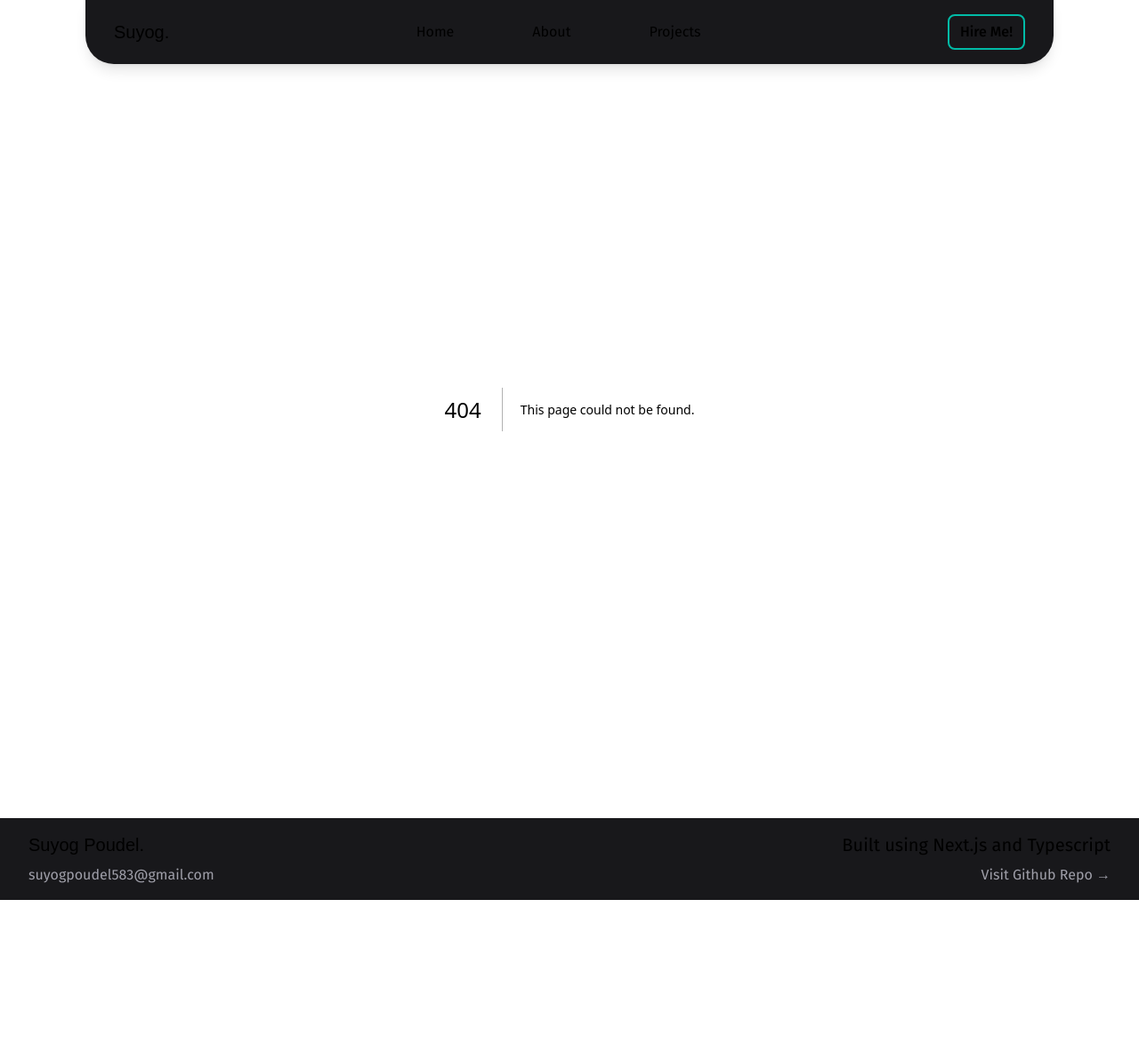
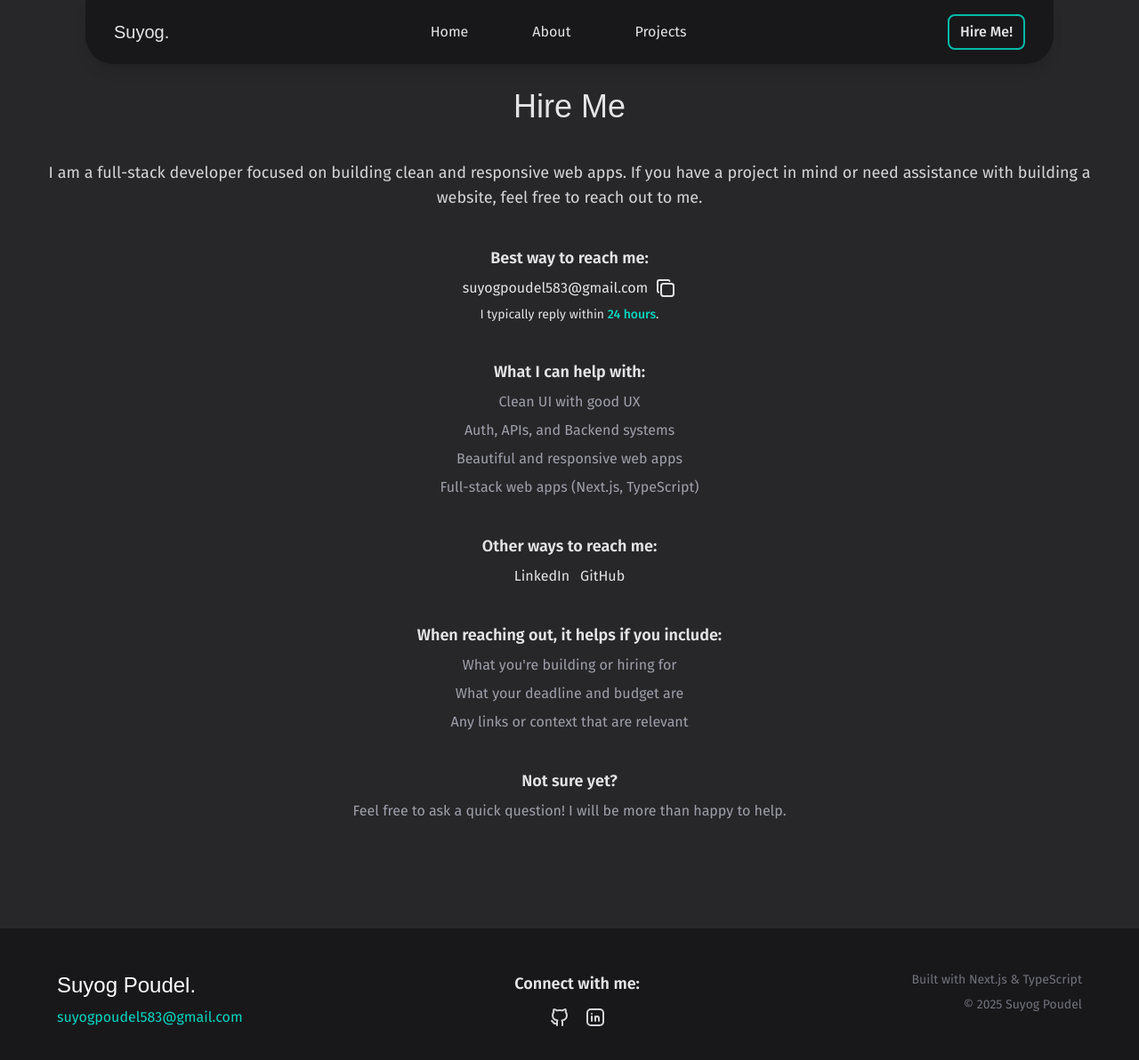
Before and after one commit to suyogpoudel/portfolio-new, a Next.js app: page /hire-me in a window 1280 px wide. Before the commit this address had no page. Shown: the top 1192 px of the page at 89% size. Before the commit the page ends 1012 px from the top, so only its background shows below. Built offline with nearby package versions, Linux system fonts and the light colour scheme; a web font is replaced by a local one.

Commit message:
made hire-me page and improved  seo

```diff
--- a/app/about/page.tsx
+++ b/app/about/page.tsx
@@ -19,24 +19,28 @@ import Link from "next/link";
 
 export const metadata: Metadata = {
   title: "About | Suyog Poudel",
-  description: "ill write smth here",
+  description:
+    "18-year-old web dev from Nepal who loves coding, designing, and learning new tech. Here’s a peek into my skills and journey.",
+  twitter: {
+    card: "summary",
+    title: "About Suyog Poudel",
+    description: "Profile and skills of a full-stack web developer from Nepal.",
+    creator: "@__suyogpoudel",
+  },
 };
 
 const About = () => {
   const links = [
-    { src: "/", title: "Linkedin", icon: IconBrandLinkedin },
+    {
+      src: "https://www.linkedin.com/in/poudelsuyog/",
+      title: "Linkedin",
+      icon: IconBrandLinkedin,
+    },
     {
       src: "https://github.com/suyogpoudel",
       title: "Github",
       icon: IconBrandGithub,
     },
-    {
-      src: "https://www.facebook.com/suyogpoudel01",
-      title: "Facebook",
-      icon: IconBrandFacebook,
-    },
-    { src: "/", title: "Instagram", icon: IconBrandInstagram },
-    { src: "/", title: "X", icon: IconBrandX },
   ];
 
   const skills = [
@@ -86,7 +90,11 @@ const About = () => {
         <h1 className="text-4xl font-display mb-3">Suyog Poudel</h1>
         <div className="flex justify-center items-center gap-4">
           {links.map(({ src, title, icon: Icon }) => (
-            <Link href={src} key={title} target="_blank">
+            <Link
+              href={src}
+              key={title}
+              target="_blank"
+            >
               <Icon className="w-7 h-7 text-zinc-300 hover:text-teal-500 transition-colors duration-200" />
             </Link>
           ))}
--- /dev/null
+++ b/app/hire-me/page.tsx
@@ -0,0 +1,105 @@
+import CopyButton from "@/components/CopyButton";
+import { Metadata } from "next";
+import Link from "next/link";
+
+export const metadata: Metadata = {
+  title: "Hire Me | Suyog Poudel",
+  description:
+    "Need a web developer who writes clean code, designs nice UI, and sometimes makes things work on the first try? Let’s chat!",
+  twitter: {
+    card: "summary",
+    title: "Hire Suyog Poudel",
+    description:
+      "Get in touch to hire a full-stack web developer for your next project.",
+    creator: "@__suyogpoudel",
+  },
+};
+
+const HireMe = () => {
+  return (
+    <div className="flex flex-col justify-center items-center py-10">
+      <h1 className="font-display max-sm:text-3xl text-4xl mb-10">Hire Me</h1>
+      <p className="sm:text-lg text-zinc-300 text-center mb-5">
+        I am a full-stack developer focused on building clean and responsive web
+        apps. If you have a project in mind or need assistance with building a
+        website, feel free to reach out to me.
+      </p>
+
+      <div className="my-5 flex flex-col justify-center items-center gap-2">
+        <p className="text-lg font-semibold text-zinc-200">
+          Best way to reach me:
+        </p>
+        <div className="flex items-center gap-2">
+          <Link
+            href="mailto:suyogpoudel583@gmail.com"
+            className="hover:border-b transition-all duration-150"
+          >
+            suyogpoudel583@gmail.com
+          </Link>
+          <CopyButton textToCopy="suyogpoudel583@gmail.com" />
+        </div>
+        <p className="text-sm">
+          I typically reply within{" "}
+          <span className="text-teal-400 font-medium">24 hours</span>.
+        </p>
+      </div>
+
+      <div className="my-5 text-center">
+        <p className="text-lg font-semibold text-zinc-200 mb-2">
+          What I can help with:
+        </p>
+        <ul className="list-inside space-y-2 text-zinc-400">
+          <li>Clean UI with good UX</li>
+          <li>Auth, APIs, and Backend systems</li>
+          <li>Beautiful and responsive web apps</li>
+          <li>Full-stack web apps (Next.js, TypeScript)</li>
+        </ul>
+      </div>
+
+      <div className="my-5 text-center">
+        <p className="text-lg font-semibold text-zinc-200 mb-2">
+          Other ways to reach me:
+        </p>
+        <div className="flex gap-3 justify-center">
+          <Link
+            href="https://www.linkedin.com/in/poudelsuyog/"
+            target="_blank"
+            className="hover:border-b transition-all duration-150"
+          >
+            LinkedIn
+          </Link>
+
+          <Link
+            href="https://github.com/suyogpoudel"
+            target="_blank"
+            className="hover:border-b transition-all duration-150"
+          >
+            GitHub
+          </Link>
+        </div>
+      </div>
+
+      <div className="my-5 text-center">
+        <p className="text-lg font-semibold text-zinc-200 mb-2">
+          When reaching out, it helps if you include:
+        </p>
+        <ul className="list-inside space-y-2 text-zinc-400">
+          <li>What you're building or hiring for</li>
+          <li>What your deadline and budget are</li>
+          <li>Any links or context that are relevant</li>
+        </ul>
+      </div>
+
+      <div className="my-5 text-center">
+        <p className="text-lg font-semibold text-zinc-200 mb-2">
+          Not sure yet?
+        </p>
+        <p className="text-zinc-400">
+          Feel free to ask a quick question! I will be more than happy to help.
+        </p>
+      </div>
+    </div>
+  );
+};
+
+export default HireMe;
--- a/app/layout.tsx
+++ b/app/layout.tsx
@@ -21,16 +21,30 @@ const firaSans = Fira_Sans({
 
 export const metadata: Metadata = {
   title: "Portfolio | Suyog Poudel",
-  description: "Generated by create next app",
+  description:
+    "Hi! I'm Suyog, an 18-year-old web developer from Nepal. I build clean, responsive, and playful websites using Next.js, React, and modern web tech.",
   keywords: [
     "Suyog Poudel",
     "web developer",
-    "next.js dev",
-    "react js dev",
+    "full-stack developer",
+    "Next.js",
+    "React",
     "portfolio",
-    "ui/ux",
-    "web developer portfolio",
+    "UI/UX",
+    "responsive web apps",
   ],
+  twitter: {
+    card: "summary",
+    title: "Portfolio | Suyog Poudel",
+    description:
+      "Full-stack web developer building clean, responsive, and playful websites.",
+    creator: "@__suyogpoudel",
+  },
+  authors: [{ name: "Suyog Poudel" }],
+  robots: "index, follow",
+  icons: {
+    icon: "/favicon.ico",
+  },
 };
 
 export default function RootLayout({
--- a/app/page.tsx
+++ b/app/page.tsx
@@ -1,12 +1,19 @@
 import { Metadata } from "next";
 
 import * as motion from "motion/react-client";
-import Link from "next/link";
 import CTAButton from "@/components/CTAButton";
 
 export const metadata: Metadata = {
-  title: "Portfolio | Suyog Poudel",
-  description: "ill write smth here",
+  title: "Suyog Poudel | Full-Stack Web Developer Portfolio",
+  description:
+    "I make websites, break things, fix them, and sometimes even make them look good. Explore my portfolio and see what I can build for you.",
+  twitter: {
+    card: "summary",
+    title: "Suyog Poudel | Portfolio",
+    description:
+      "Full-stack web developer building clean and responsive web apps.",
+    creator: "@__suyogpoudel",
+  },
 };
 
 const Home = () => {
@@ -21,10 +28,10 @@ const Home = () => {
             color: "#4dabf7",
           }}
           animate={{
-            color: ["#4dabf7", "#3bc9db", "#38d9a9", "#3bc9db"],
+            color: ["#4dabf7", "#3bc9db", "#38d9a9", "#3bc9db", "#4dabf7"],
           }}
           transition={{
-            duration: 5,
+            duration: 7,
             repeat: Infinity,
           }}
         >
@@ -33,8 +40,8 @@ const Home = () => {
       </div>
 
       <h3 className="text-lg text-zinc-300 font-headings mb-5">
-        A guy with a laptop, can make somewhat decent looking websites, just
-        learning currently.
+        A guy with a laptop, building websites that actually work (and look
+        decent too).
       </h3>
 
       <CTAButton />
--- a/app/projects/page.tsx
+++ b/app/projects/page.tsx
@@ -4,7 +4,15 @@ import Link from "next/link";
 
 export const metadata: Metadata = {
   title: "Projects | Suyog Poudel",
-  description: "ill write smth here",
+  description:
+    "From quirky APIs to full-stack apps, here are my personal and client projects. Built with HTML, CSS, JS, React, and Next.js.",
+  twitter: {
+    card: "summary",
+    title: "Projects by Suyog Poudel",
+    description:
+      "Personal and client web projects showcasing skills in modern web development.",
+    creator: "@__suyogpoudel",
+  },
 };
 
 const Projects = () => {
@@ -50,7 +58,7 @@ const Projects = () => {
     {
       title: "Triple K Sports",
       desc: "My first project for a client which I made using React. This is a sports management organization based in Nepal.",
-      link: "/",
+      link: "https://www.tripleksports.com/",
     },
   ];
 
--- a/components/CTAButton.tsx
+++ b/components/CTAButton.tsx
@@ -9,9 +9,15 @@ const CTAButton = () => {
           backgroundColor: "#4dabf7",
         }}
         animate={{
-          backgroundColor: ["#4dabf7", "#3bc9db", "#38d9a9", "#3bc9db"],
+          backgroundColor: [
+            "#4dabf7",
+            "#3bc9db",
+            "#38d9a9",
+            "#3bc9db",
+            "#4dabf7",
+          ],
           transition: {
-            duration: 5,
+            duration: 7,
             repeat: Infinity,
           },
         }}
--- /dev/null
+++ b/components/CopyButton.tsx
@@ -0,0 +1,29 @@
+"use client";
+import { useState } from "react";
+import { IconCopy, IconCopyCheck } from "@tabler/icons-react";
+
+interface CopyButtonProps {
+  textToCopy: string;
+}
+
+const CopyButton = ({ textToCopy }: CopyButtonProps) => {
+  const [copied, setCopied] = useState(false);
+
+  const copyText = () => {
+    navigator.clipboard.writeText(textToCopy);
+    setCopied(true);
+    setTimeout(() => setCopied(false), 1000);
+  };
+
+  return (
+    <button
+      onClick={copyText}
+      aria-label="Copy text"
+      className="hover:opacity-60 hover:scale-105 transition-all duration-300"
+    >
+      {copied ? <IconCopyCheck className="text-teal-400" /> : <IconCopy />}
+    </button>
+  );
+};
+
+export default CopyButton;
--- a/components/Footer.tsx
+++ b/components/Footer.tsx
@@ -1,31 +1,57 @@
 import Link from "next/link";
+import { IconBrandGithub, IconBrandLinkedin } from "@tabler/icons-react";
 
 const Footer = () => {
   return (
-    <div className="bg-zinc-900 px-8 py-4 flex justify-between max-sm:flex-col max-sm:items-center gap-5">
-      <div className="flex flex-col gap-2 items-start">
-        <h1 className="font-display text-xl max-sm:text-lg">Suyog Poudel.</h1>
+    <footer className="bg-zinc-900 px-8 py-12 text-zinc-300">
+      <div className="max-w-6xl mx-auto flex justify-between items-start max-sm:flex-col max-sm:items-center gap-8">
+        {/* Branding & Email */}
+        <div className="flex flex-col gap-2 items-start max-sm:items-center">
+          <h1 className="font-display text-2xl max-sm:text-xl text-white">
+            Suyog Poudel.
+          </h1>
           <Link
             href="mailto:suyogpoudel583@gmail.com"
-          className="text-zinc-400 hover:text-teal-400 transition-colors duration-200"
-          target="_blank"
+            className="text-teal-400 hover:text-teal-300 transition-colors duration-200"
           >
             suyogpoudel583@gmail.com
           </Link>
         </div>
 
-      <div className="flex flex-col gap-2 items-end">
-        <p className="text-xl max-sm:text-lg">
-          Built using Next.js and Typescript
+        {/* Social / Links */}
+        <div className="flex flex-col gap-3 items-center">
+          <p className="text-lg font-semibold text-zinc-200">
+            Connect with me:
           </p>
+          <div className="flex gap-4">
             <Link
-          href="/"
-          className="text-zinc-400 hover:text-teal-400 transition-colors duration-200"
+              href="https://github.com/suyogpoudel"
+              target="_blank"
+              className="hover:text-teal-400 transition-colors duration-200"
             >
-          Visit Github Repo &rarr;
+              <IconBrandGithub size={24} />
+            </Link>
+            <Link
+              href="https://www.linkedin.com/in/poudelsuyog/"
+              target="_blank"
+              className="hover:text-teal-400 transition-colors duration-200"
+            >
+              <IconBrandLinkedin size={24} />
             </Link>
           </div>
         </div>
+
+        {/* Tech note / copyright */}
+        <div className="flex flex-col gap-2 items-end max-sm:items-center">
+          <p className="text-sm text-zinc-500">
+            Built with Next.js & TypeScript
+          </p>
+          <p className="text-sm text-zinc-500">
+            &copy; {new Date().getFullYear()} Suyog Poudel
+          </p>
+        </div>
+      </div>
+    </footer>
   );
 };
 
--- a/components/Navbar.tsx
+++ b/components/Navbar.tsx
@@ -25,17 +25,20 @@ const Navbar = () => {
 
   return (
     <div className="w-[85%] max-sm:w-[95%] mx-auto bg-zinc-900 px-8 py-4 flex justify-between items-center rounded-b-4xl shadow-lg">
-      <Link href="/" className="font-display text-xl">
+      <Link
+        href="/"
+        className="font-display text-xl hover:text-teal-400 transition-colors duration-200"
+      >
         Suyog.
       </Link>
 
-      <ul className="flex justify-center items-center gap-14 max-sm:hidden">
+      <ul className="flex justify-center items-center gap-14 max-md:gap-5 max-sm:hidden">
         {links.map(({ href, title }) => (
           <li key={title}>
             <Link
               href={href}
-              className={`hover:bg-zinc-800 px-4 py-2 rounded-lg transition-colors duration-500 active:bg-zinc-700 ${
-                isActive(href) ? "bg-zinc-800" : ""
+              className={`hover:text-teal-400 px-2 py-1 transition-colors duration-300 ${
+                isActive(href) ? "border-b-2 border-teal-500" : ""
               }`}
             >
               {title}
@@ -51,21 +54,13 @@ const Navbar = () => {
         Hire Me!
       </Link>
 
-      {isOpen ? (
-        <button
-          className="hover:text-zinc-400 cursor-pointer transition-colors duration-300 z-100 sm:hidden"
-          onClick={() => setIsOpen(false)}
-        >
-          <IconX />
-        </button>
-      ) : (
-        <button
-          className="hover:text-zinc-400 cursor-pointer transition-colors duration-300 z-100 sm:hidden"
-          onClick={() => setIsOpen(true)}
-        >
-          <IconAlignRight />
-        </button>
-      )}
+      <motion.button
+        whileTap={{ scale: 0.9 }}
+        className="hover:text-zinc-400 cursor-pointer transition-colors duration-300 z-100 sm:hidden"
+        onClick={() => setIsOpen(!isOpen)}
+      >
+        {isOpen ? <IconX /> : <IconAlignRight />}
+      </motion.button>
 
       {isOpen && (
         <motion.div
```
Also changed, not shown: 2 other files (tests, documents, lock files or other folders). Lines whose indentation alone changed are shown as unchanged.
